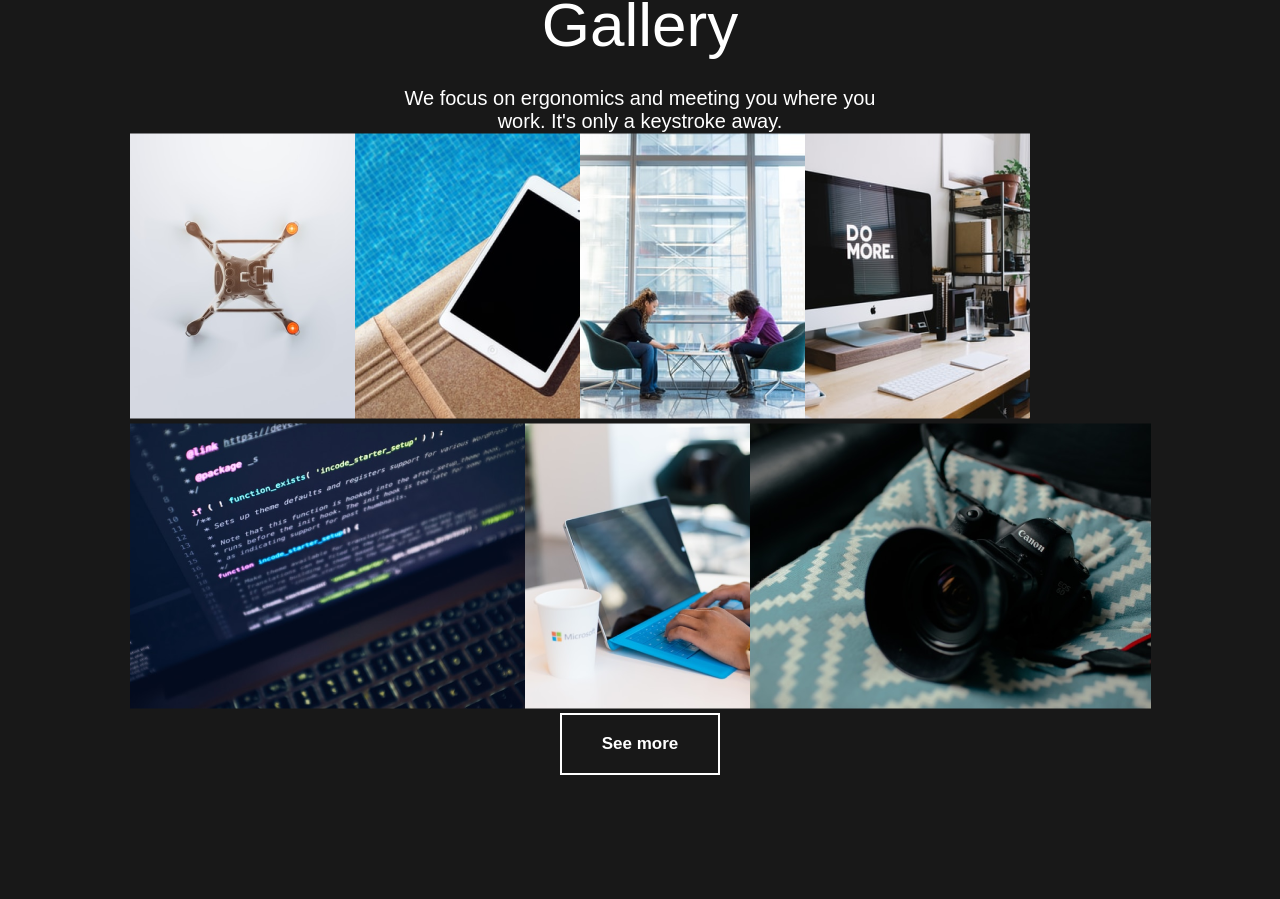
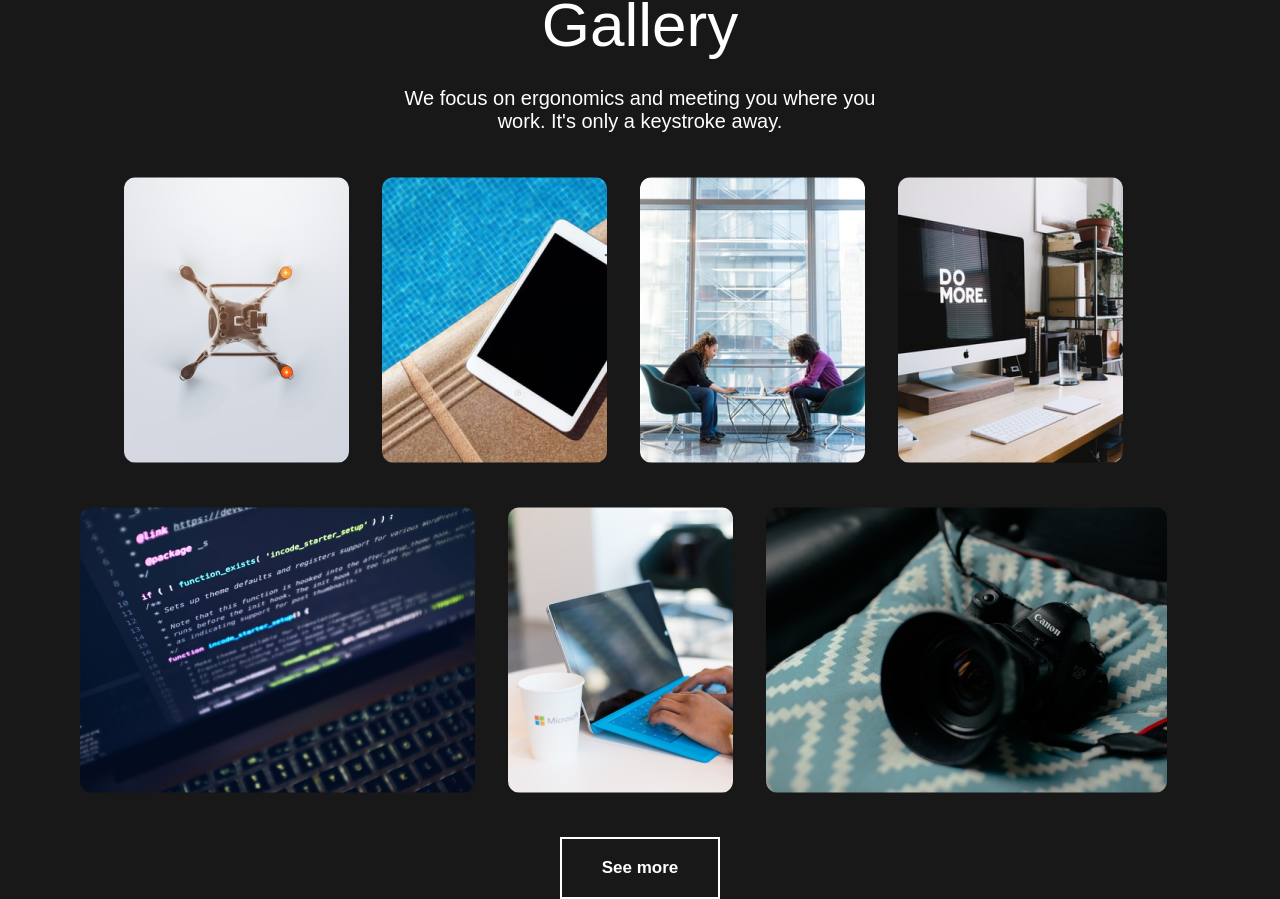
Before and after one commit to AleksandrKompanetc/reactjs-figma-app, a React (Create React App) app: page / in a window 1280 px wide. Shown: the part 3814-4713 px from the top of the page. Before the commit the page ends 4589 px from the top, so only its background shows below. Built offline with nearby package versions, Linux system fonts and the light colour scheme.

Commit message:
adding styles for Gallery section

```diff
--- a/src/components/Main.css
+++ b/src/components/Main.css
@@ -113,3 +113,23 @@
   align-items: center;
   color: #fff;
 }
+
+.gallery__section img {
+  border-radius: 12px;
+  margin-right: 33px;
+}
+
+.gallery__first_row {
+  display: flex;
+  justify-content: center;
+  align-items: center;
+  margin-top: 44px;
+}
+
+.gallery__second_row {
+  display: flex;
+  justify-content: center;
+  align-items: center;
+  margin-top: 44px;
+  margin-bottom: 44px;
+}
```
